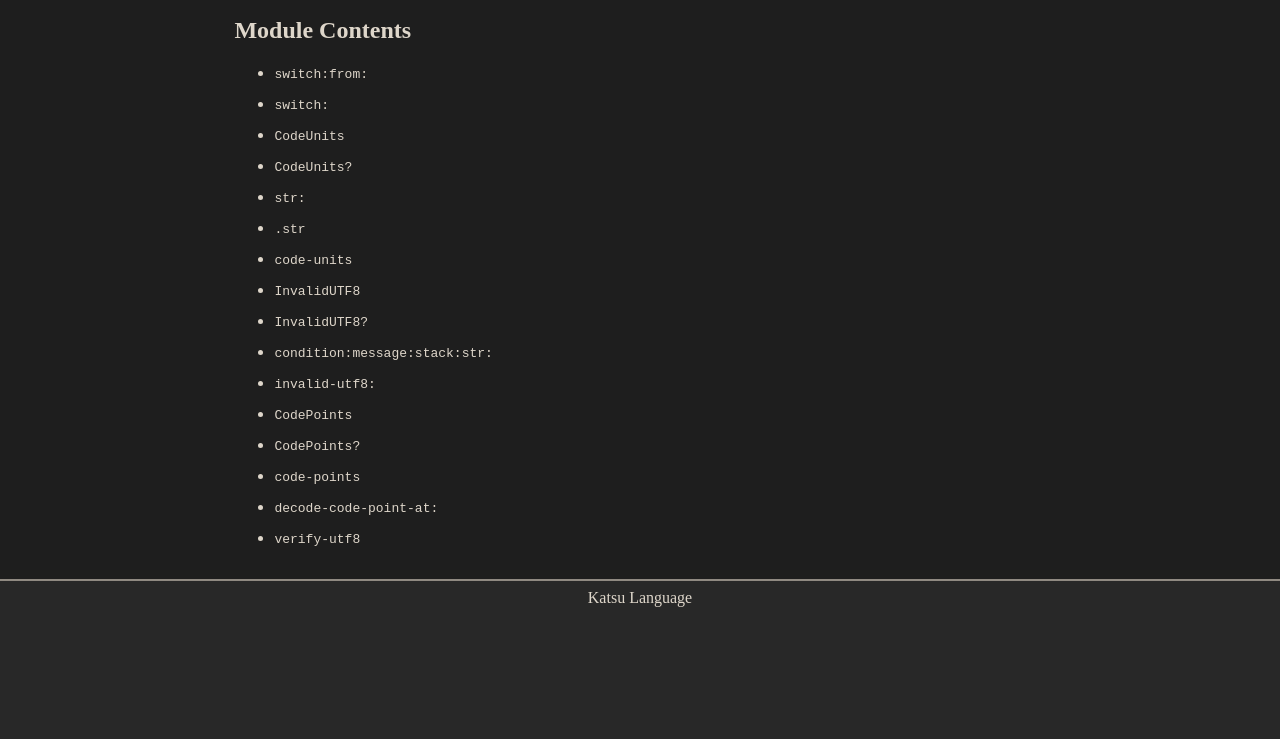
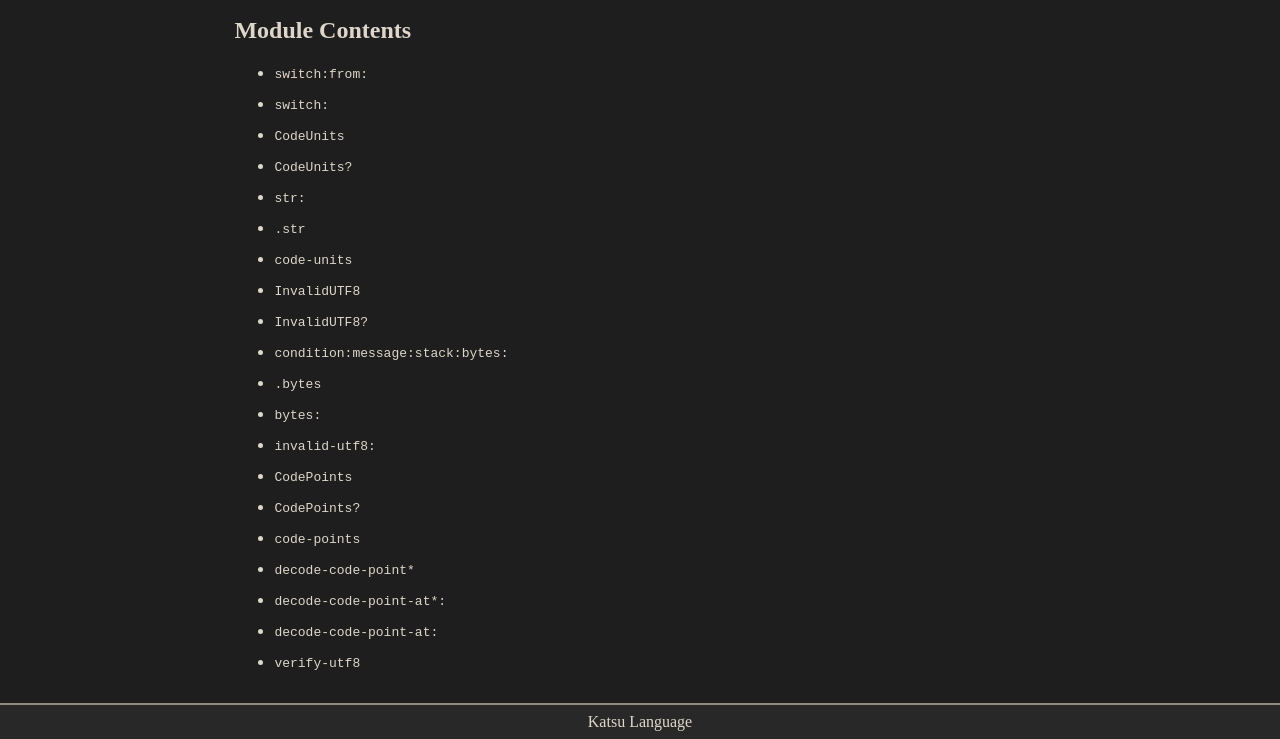
Before and after one commit to feralinprog/katsu, a plain HTML site: page docs/module/core.sequence.string.html in a window 1280 px wide. Shown: the part 173-912 px from the top of the page. Before the commit the page ends 800 px from the top, so only its background shows below. Drawn offline with Linux system fonts and the light colour scheme.

Commit message:
Docs refresh.

```diff
--- a/docs/module/core.sequence.string.html
+++ b/docs/module/core.sequence.string.html
@@ -42,7 +42,13 @@
             <pre>InvalidUTF8?</pre>
           </li>
           <li>
-            <pre>condition:message:stack:str:</pre>
+            <pre>condition:message:stack:bytes:</pre>
+          </li>
+          <li>
+            <pre>.bytes</pre>
+          </li>
+          <li>
+            <pre>bytes:</pre>
           </li>
           <li>
             <pre>invalid-utf8:</pre>
@@ -55,6 +61,12 @@
           </li>
           <li>
             <pre>code-points</pre>
+          </li>
+          <li>
+            <pre>decode-code-point*</pre>
+          </li>
+          <li>
+            <pre>decode-code-point-at*:</pre>
           </li>
           <li>
             <pre>decode-code-point-at:</pre>
```
Also changed, not shown: docs/index.html (+19 -1 lines), docs/module/core.html (+6 -0 lines).
